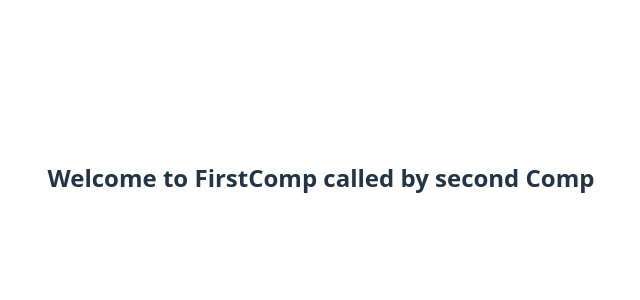
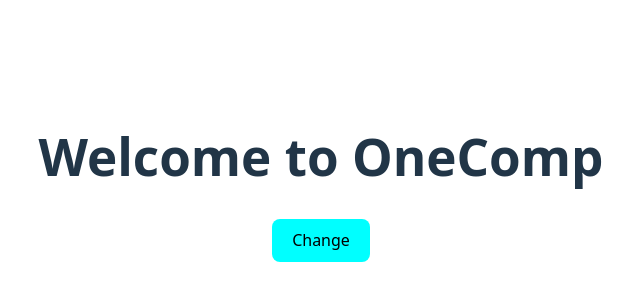
Before and after one commit to pavankumar2974/React-Js, a React (Vite) app in the folder app/: page / in a window 1280 px wide. Shown: the part 222-522 px from the top of the page, without its empty margins (319-959 px from the left). Built offline with nearby package versions, Linux system fonts and the light colour scheme.

Commit message:
React-js

```diff
--- a/app/src/App.css
+++ b/app/src/App.css
@@ -43,3 +43,7 @@
 .read-the-docs {
   color: #888;
 }
+button{
+  background-color: aqua;
+  color: black;
+}
--- a/app/src/App.jsx
+++ b/app/src/App.jsx
@@ -12,6 +12,7 @@ import ClassSixComp from './Component/ClassSixComp'
 import ParentComp from './ComponentCommunication/parentComp'
 import PavanComp from './ComponentCommunication/PavanComp'
 import FirstComp from './ComponentCommunication/FirstComp'
+import OneComp from './ComponentCommunication/OneComp'
 
 function App() {
   const [count, setCount] = useState(0)
@@ -29,7 +30,8 @@ function App() {
 {/* <ClassSixComp/> */}
 {/* <ParentComp/> */}
 {/* <PavanComp/> */}
-<FirstComp/>
+{/* <FirstComp/> */}
+<OneComp/>
       </div>
     </>
   )
--- a/app/src/ComponentCommunication/FirstComp.jsx
+++ b/app/src/ComponentCommunication/FirstComp.jsx
@@ -14,10 +14,11 @@ export default class FirstComp extends Component{
 
     }
     ChangeMsgInFirst =()=>{
-        this.setState.message
+        this.setState ({message:"message is changed when clicked on button"})
     }
     render(){
         return(<div>
+            <button onClick={this.ChangeMsgInFirst}>Change</button>
             <SecondComp newmessage={this.state.message}/>
         </div>)
     }
--- /dev/null
+++ b/app/src/ComponentCommunication/OneComp.jsx
@@ -0,0 +1,28 @@
+import { Component } from "react";
+import TwoComp from "./TwoComp";
+
+
+
+export default class OneComp extends Component{
+constructor(){
+    super();
+    this.state={
+        message:"Welcome to OneComp",
+    }
+}
+ChangeMsgInOne=()=>{
+    this.setState({
+        message:"The message is changed when clicked the button"
+    })
+}
+render(){
+    const{message}=this.state;
+    return(<div>
+        <TwoComp newmessage={message}/>
+        <button onClick={this.ChangeMsgInOne}>Change</button>
+    </div>
+
+    )
+}
+
+}
--- /dev/null
+++ b/app/src/ComponentCommunication/TwoComp.jsx
@@ -0,0 +1,15 @@
+import { Component } from "react";
+
+
+
+export default class TwoComp extends Component{
+    constructor(props){
+        super(props);
+        this.state={}
+    }
+    render(){
+        return(<div>
+            <h1>{this.props.newmessage}</h1>
+        </div>)
+    }
+}
```
